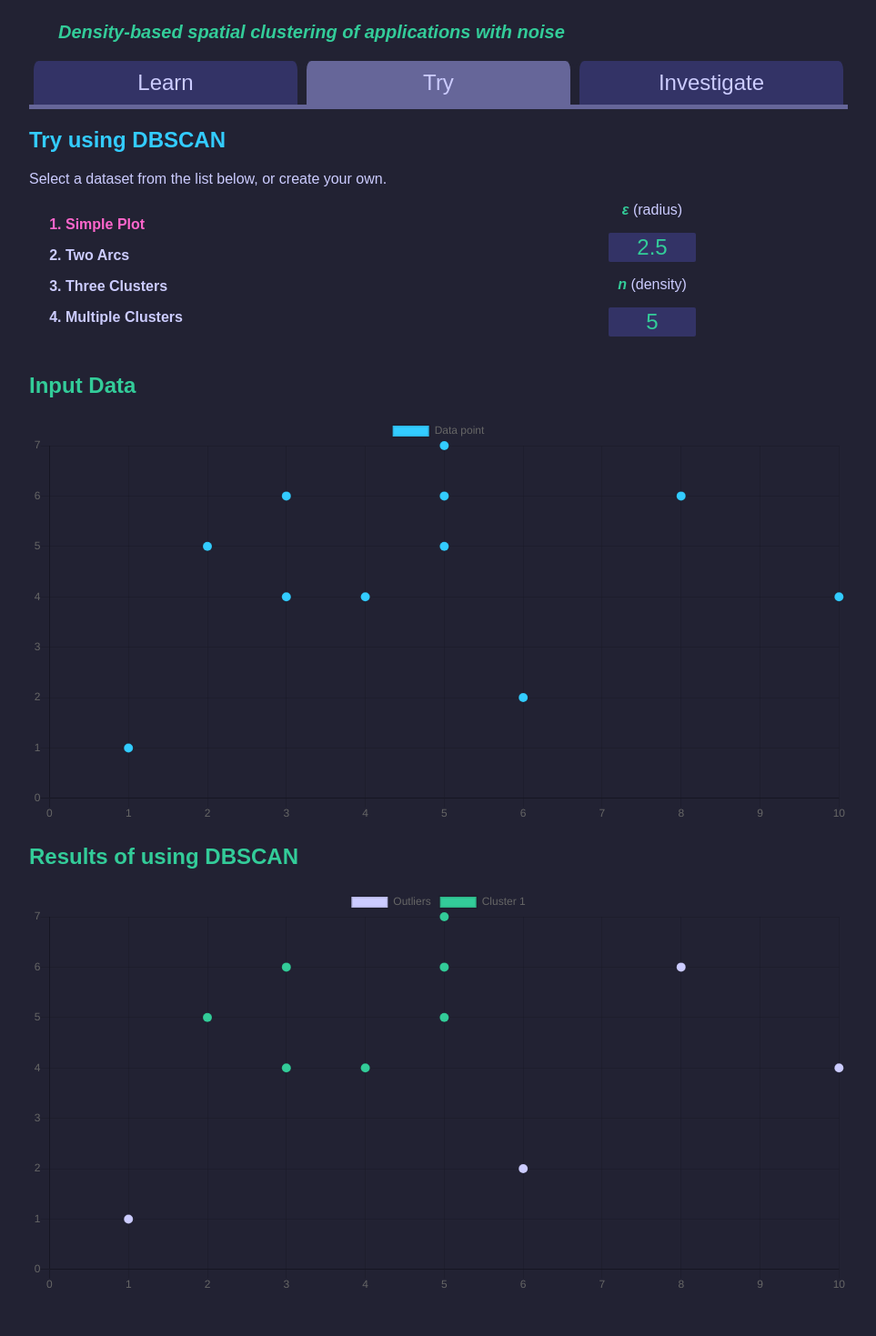
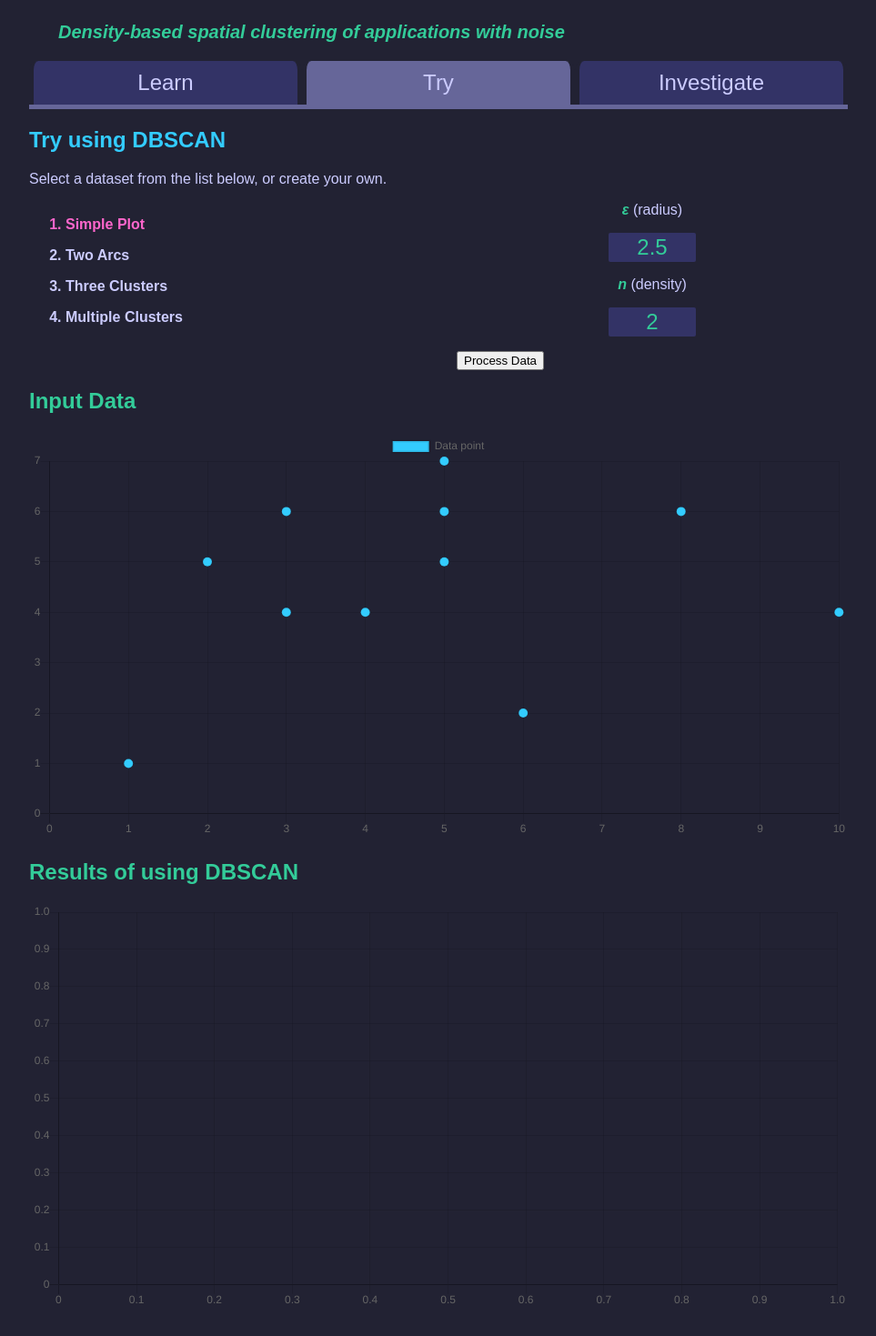
Before and after one commit to aalvinlin/DS-algorithms, a React (Vite) app: page /dbscan/try in a window 1280 px wide. Shown: the part 131-1600 px from the top of the page at 91% size, without its empty margins (158-1121 px from the left). Built offline with nearby package versions, Linux system fonts and the light colour scheme.

Commit message:
change form to use a submit button instead of processing upon onChange

```diff
--- a/src/components/Dbscan.js
+++ b/src/components/Dbscan.js
@@ -12,22 +12,34 @@ const Dbscan = () => {
 
     let [chosenPlot, setChosenPlot] = useState(0);
     let [chosenRadius, setChosenRadius] = useState(2.5);
-    let [chosenDensity, setChosenDensity] = useState(5);
+    let [chosenDensity, setChosenDensity] = useState(2);
 
-    useEffect(() => {
+    let [separatedClusters, setSeparatedClusters] = useState([]);
 
-    }, [chosenPlot, chosenRadius, chosenDensity])
+    // useEffect(() => {
 
-    let scatterPlot = createClusters(set2);
+    //     separatedClusters = useDbscan(possiblePlots[chosenPlot], chosenRadius, chosenDensity);
+    //     // setSeparatedClusters(useDbscan(possiblePlots[chosenPlot], chosenRadius, chosenDensity));
+
+    // }, [chosenPlot, chosenRadius, chosenDensity])
+
+    const submitForm = () => {
+
+        console.log(chosenRadius, chosenDensity);
+
+        setSeparatedClusters(useDbscan(possiblePlots[chosenPlot], chosenRadius, chosenDensity));
+    }
+
+    // let scatterPlot = createClusters(set2);
 
     // sort by increasing x-coordinates
     // if x-coordinates are the same, sort by increasing y-coordinates
-    // let separatedClusters = useDbscan(scatterPlot, 5, 5);
-    let separatedClusters = useDbscan(simpleScatterPlot, 2.5, 2);
+    // separatedClusters = useDbscan(scatterPlot, 5, 5);
+    // separatedClusters = useDbscan(simpleScatterPlot, 2.5, 2);
 
-    console.log("#######################################");
-    console.log("the results are...", separatedClusters);
-    console.log("#######################################");
+    // console.log("#######################################");
+    // console.log("the results are...", separatedClusters);
+    // console.log("#######################################");
 
     let colors = ["#CCCCFF", "#33CC99", "#FF66CC", "#33CCFF", "#FF9933", "#339966", "#66CCFF", "#333399", "#FFFF66", "#996633", "#333333", "#CC9966", "#996600"];
 
@@ -43,7 +55,7 @@ const Dbscan = () => {
         }
     })
 
-    console.log(datasets)
+    // console.log(datasets)
 
     let chartJSData = { datasets };
     let options = {
@@ -76,7 +88,8 @@ const Dbscan = () => {
             pointBackgroundColor: "#33CCFF",
             pointBorderRadius: 0,
             pointRadius: 5,
-            data: simpleScatterPlot
+            // data: simpleScatterPlot
+            data: possiblePlots[chosenPlot]
             }
         ]
     }
@@ -105,6 +118,8 @@ const Dbscan = () => {
                         <em>n</em> (density)
                         <input type="text" name="plotDensity" value={chosenDensity} onChange={event => setChosenDensity(event.target.value)} />
                     </label>
+
+                    <button onClick={submitForm}>Process Data</button>
                 </form>
             </div>
 
```
